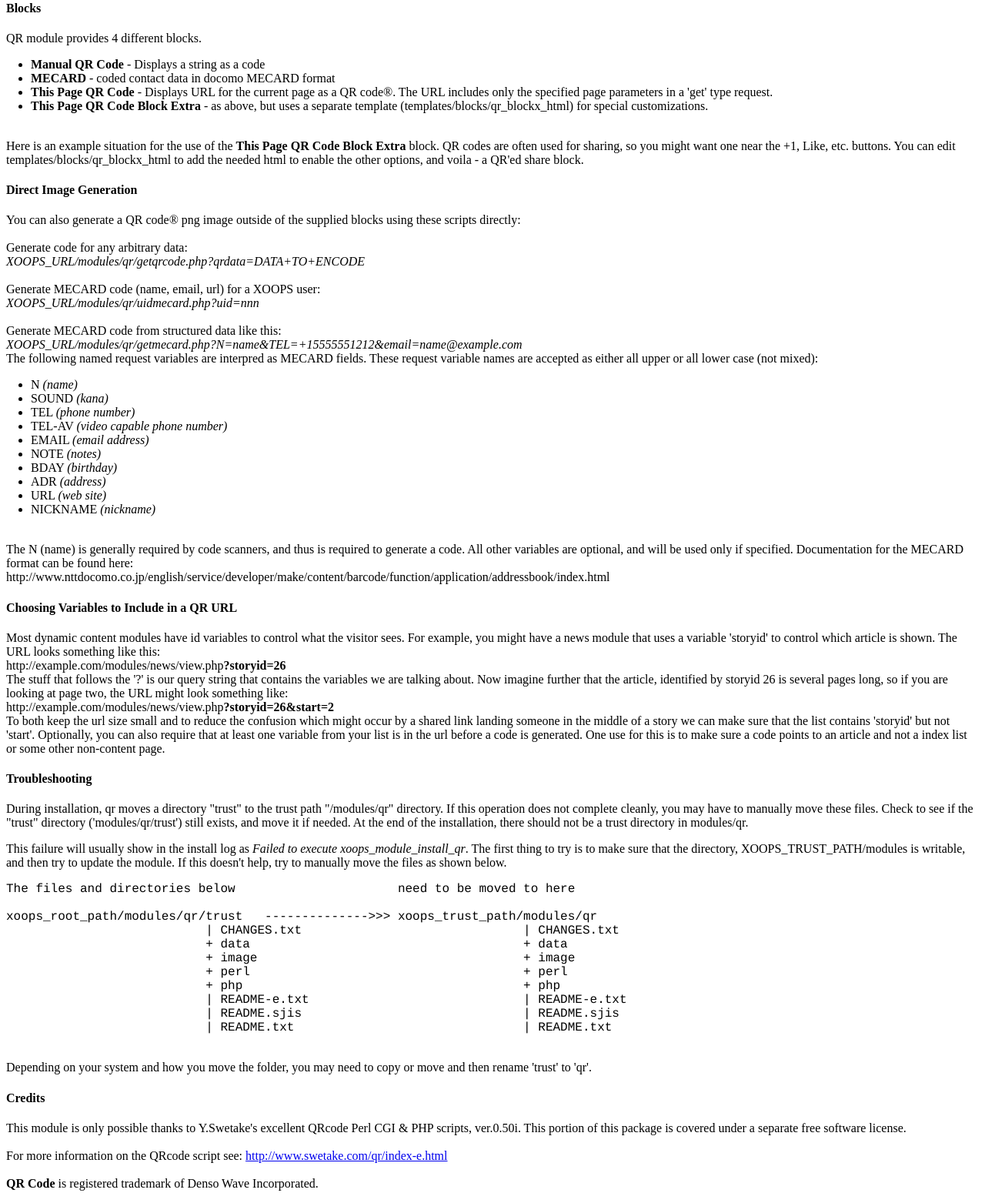
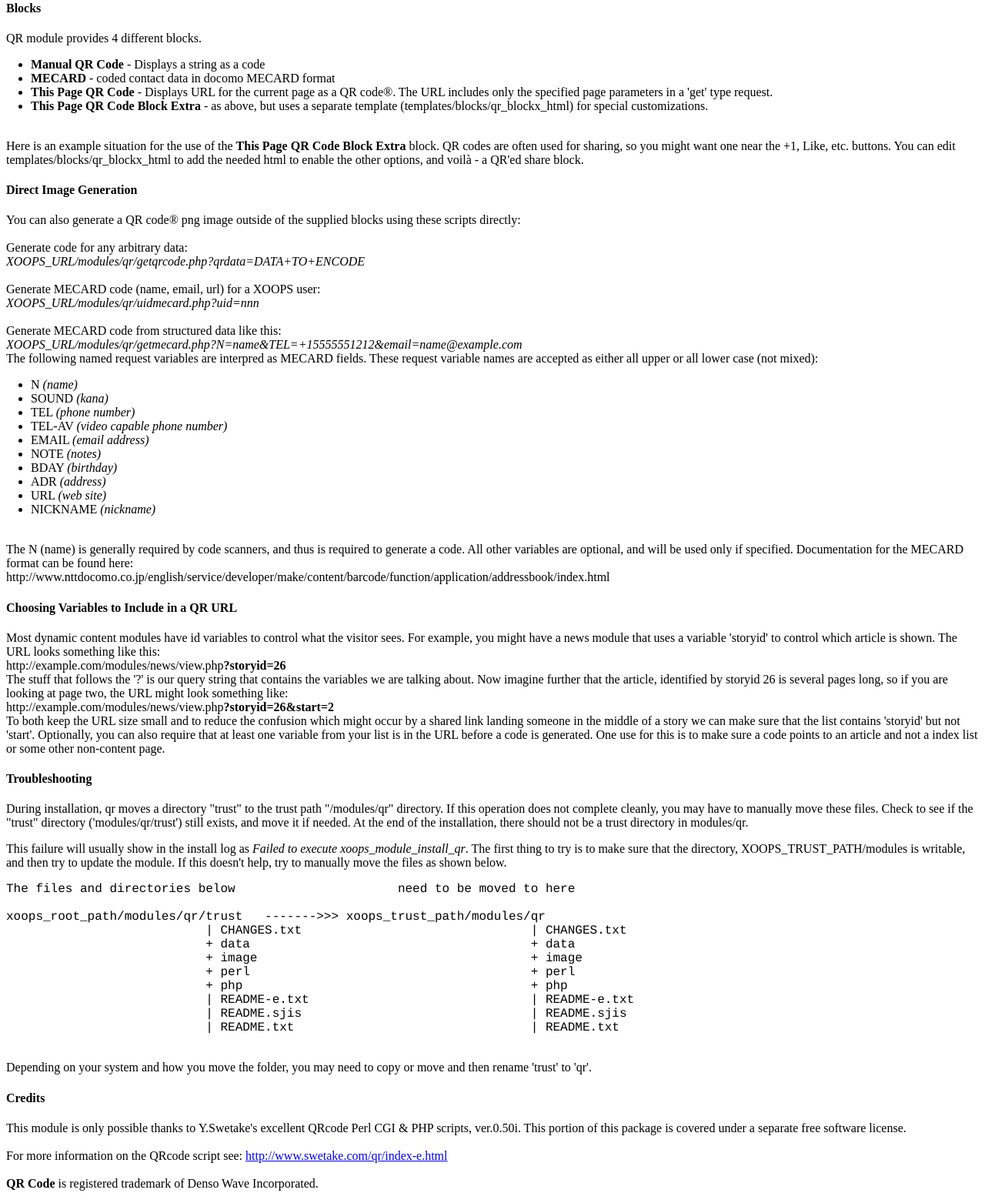
Before and after one commit to geekwright/qr, a PHP site: page /language/english/help/help.html in a window 1280 px wide. Shown: the part 505-2068 px from the top of the page at 77% size. Run offline with PHP 8.4, Linux system fonts and the light colour scheme.

Commit message:
one last qc pass

```diff
--- a/admin/index.php
+++ b/admin/index.php
@@ -21,6 +21,7 @@ include 'header.php';
 	$rendertest=_AM_QRMODULE_CONFIG_RENDER_CODE;
 	if(!empty($_REQUEST['test'])) $rendertest=$_REQUEST['test'];
 	$rendertestenc=urlencode($rendertest);
+	$rendertest=htmlspecialchars($rendertest,ENT_QUOTES);
 	$rendercode =sprintf('<form action="" method="get">%s <input type="text" name="test" value="%s" />',_AM_QRMODULE_CONFIG_RENDER_PHRASE,$rendertest);
 	$rendercode.=sprintf('<img src="../getqrcode.php?qrdata=%s" alt="%s"  title="%s" /></form>',$rendertestenc,$rendertest,$rendertest);
 
--- a/language/english/help/help.html
+++ b/language/english/help/help.html
@@ -45,7 +45,7 @@ displayed image.</li>
 <br />
 Here is an example situation for the use of the <b>This Page QR Code Block Extra</b> block. QR codes are often used for sharing,
 so you might want one near the +1, Like, etc. buttons. You can edit templates/blocks/qr_blockx_html to add the needed html to
-enable the other options, and voila - a QR'ed share block.
+enable the other options, and voil&agrave; - a QR'ed share block.
 
 <h4 class="odd">Direct Image Generation</h4>
 <p class="even">
@@ -91,9 +91,9 @@ http://example.com/modules/news/view.php<b>?storyid=26</b><br />
 The stuff that follows the '?' is our query string that contains the variables we are talking about. Now imagine further that
 the article, identified by storyid 26 is several pages long, so if you are looking at page two, the URL might look something like:<br />
 http://example.com/modules/news/view.php<b>?storyid=26&amp;start=2</b><br />
-To both keep the url size small and to reduce the confusion which might occur by a shared link landing someone in the middle of a story
+To both keep the URL size small and to reduce the confusion which might occur by a shared link landing someone in the middle of a story
 we can make sure that the list contains 'storyid' but not 'start'. Optionally, you can also require that at least one variable from
-your list is in the url before a code is generated. One use for this is to make sure a code points to an article and not a index list
+your list is in the URL before a code is generated. One use for this is to make sure a code points to an article and not a index list
 or some other non-content page.
 
 <h4 class="odd">Troubleshooting</h4>
@@ -109,15 +109,15 @@ If this doesn't help, try to manually move the files as shown below.
 <pre style="font-family: courier,mono;">
 The files and directories below                      need to be moved to here
 
-xoops_root_path/modules/qr/trust   -------------->>> xoops_trust_path/modules/qr
-                           | CHANGES.txt                              | CHANGES.txt
-                           + data                                     + data
-                           + image                                    + image
-                           + perl                                     + perl
-                           + php                                      + php
-                           | README-e.txt                             | README-e.txt
-                           | README.sjis                              | README.sjis
-                           | README.txt                               | README.txt
+xoops_root_path/modules/qr/trust   ------->>> xoops_trust_path/modules/qr
+                           | CHANGES.txt                               | CHANGES.txt
+                           + data                                      + data
+                           + image                                     + image
+                           + perl                                      + perl
+                           + php                                       + php
+                           | README-e.txt                              | README-e.txt
+                           | README.sjis                               | README.sjis
+                           | README.txt                                | README.txt
 
 </pre>
 <p class="even">Depending on your system and how you move the folder, you may need to copy or move and then rename 'trust' to 'qr'.
```
